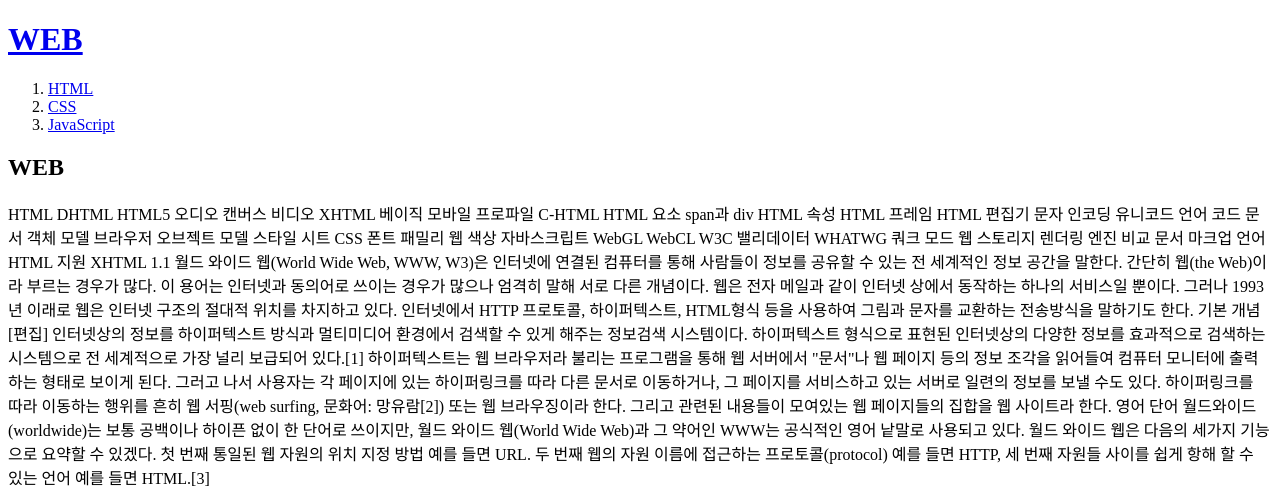
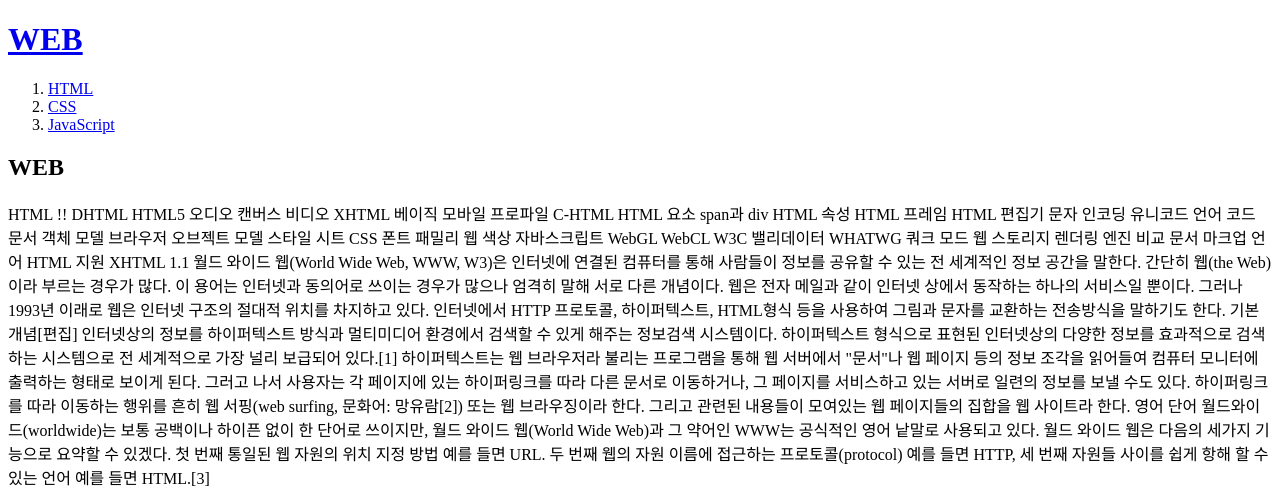
Before and after one commit to eddiekim-K/eddieweb, a plain HTML site: page index.html in a window 1280 px wide. Shown: the top 503 px of the page. Drawn offline with Linux system fonts and the light colour scheme.

Commit message:
Update index.html

```diff
--- a/index.html
+++ b/index.html
@@ -15,7 +15,7 @@
 
     <h2>WEB</h2>
     <p>
-HTML
+HTML !!
 DHTML HTML5 오디오 캔버스 비디오 XHTML 베이직 모바일 프로파일 C-HTML HTML 요소 span과 div HTML 속성 HTML 프레임 HTML 편집기 문자 인코딩 유니코드 언어 코드 문서 객체 모델 브라우저 오브젝트 모델 스타일 시트 CSS 폰트 패밀리 웹 색상 자바스크립트 WebGL WebCL W3C 밸리데이터 WHATWG 쿼크 모드 웹 스토리지 렌더링 엔진
 비교
 문서 마크업 언어 HTML 지원 XHTML 1.1
```
